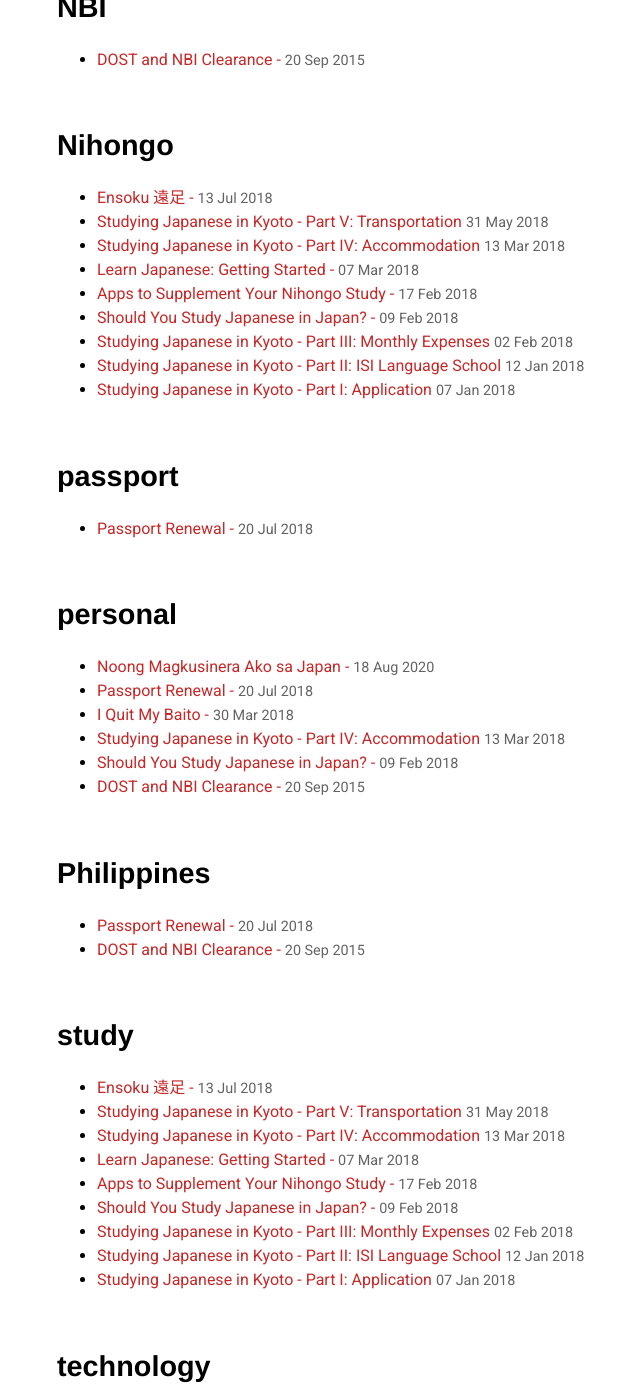
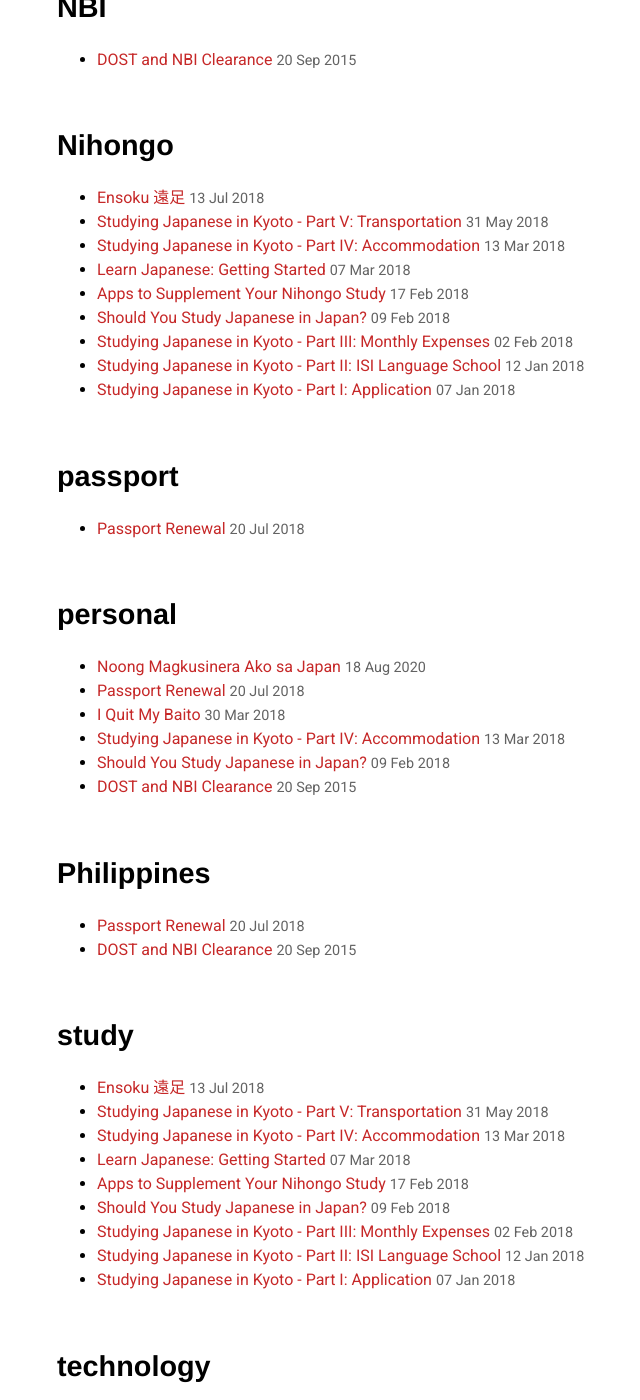
Before and after one commit to kimtillas91/kimtillas91.github.io, a Jekyll site: the page built from blog/tag.html, in a window 1280 px wide and 1400 px high, scrolled down 4196 px. Shown: the whole window, without its empty margins (103-743 px from the left). Built offline with Jekyll 4.4.1, drawn with Linux system fonts in a browser that asks for light colours; some of the changed text lies outside the part shown.

Commit message:
fix subtitle

```diff
--- a/_includes/nextprevpost.html
+++ b/_includes/nextprevpost.html
@@ -5,7 +5,7 @@
       <div class="prev np-arrow"><i class="fa fa-angle-left fa-2x" style="margin:auto;"></i></div>
       <div class="np-post-text">
         <div class="prev np-label">PREVIOUS</div>
-        <div class="np-title">{{page.previous.title}}</div>
+        <div class="np-title">{{page.previous.title}}{% if page.previous.subtitle %} - {{ page.previous.subtitle }}{% endif %}</div>
       </div>
     </div>
   </a>
@@ -15,7 +15,7 @@
     <div class="next np-post-container">
       <div class="np-post-text">
         <div class="next np-label">NEXT</div>
-        <div class="np-title">{{page.next.title}}</div>
+        <div class="np-title">{{page.next.title}}{% if page.next.subtitle %} - {{ page.next.subtitle }}{% endif %}</div>
       </div>
         <div class="next np-arrow"><i class="fa fa-angle-right fa-2x" style="margin:auto;"></i></div>
     </div>
--- a/_includes/relatedposts.html
+++ b/_includes/relatedposts.html
@@ -28,7 +28,7 @@
                 <a href="{{ site.baseurl }}{{ post.url }}">
                     <div class="related-post">
                         <div class="related-post-img" style="background: url({{"/assets/img/" | prepend: site.baseurl | append : post.img}}) center no-repeat; background-size: cover;"></div>
-                        <div class="related-post-title">{{ post.title }}{{ commonTags }}</div>
+                        <div class="related-post-title">{{ post.title }}{% if post.subtitle %} - {{ post.subtitle }}{% endif %}{{ commonTags }}</div>
                     </div>
                 </a>
             </div>
--- a/blog/tag.html
+++ b/blog/tag.html
@@ -24,7 +24,7 @@
 	  {% for post in site.posts %}
 	    {% if post.tags contains tag %}
           <li>
-            <a href="{{ post.url }}">{{ post.title }} - {{post.subtitle}}</a>
+            <a href="{{ post.url }}">{{ post.title }}{% if post.subtitle %} - {{post.subtitle}}{% endif %}</a>
             <span class="meta-data-blog">{{ post.date | date_to_string }}</span>
           </li>
   	    {% endif %}
```
